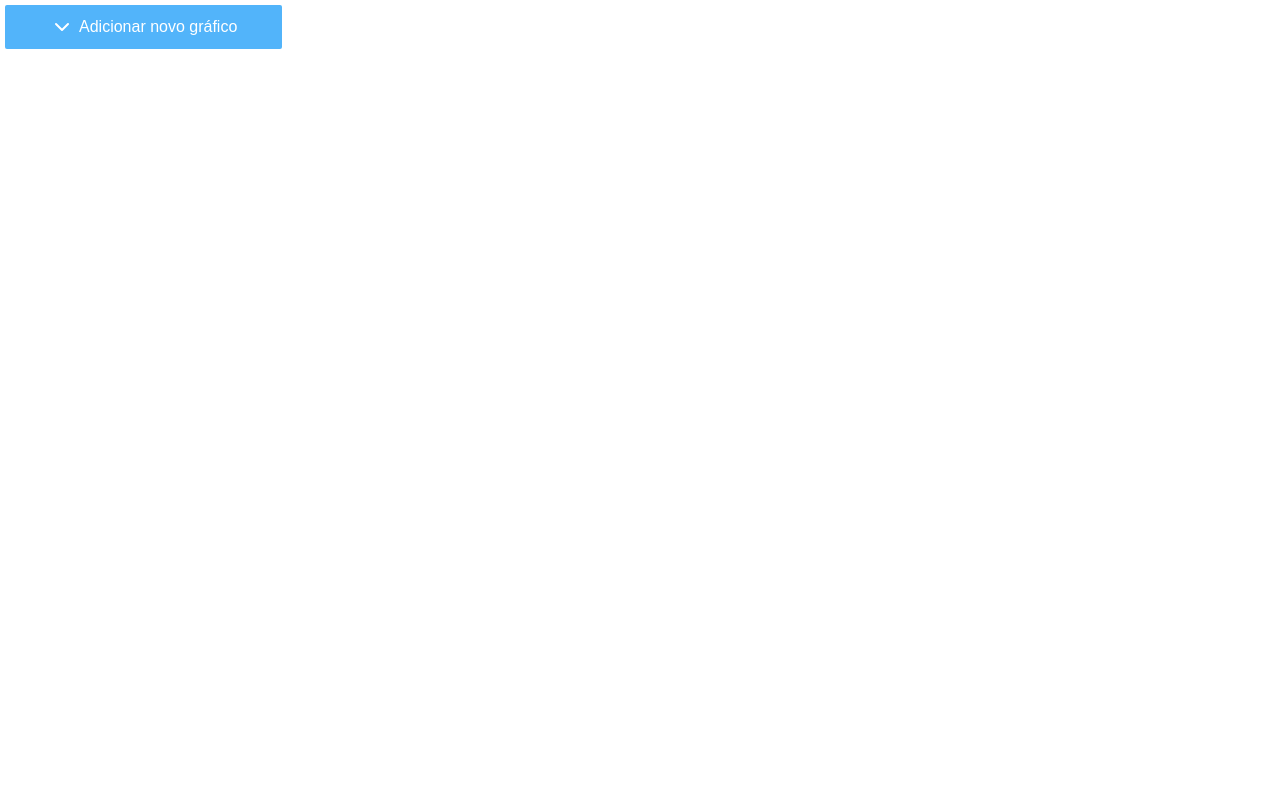
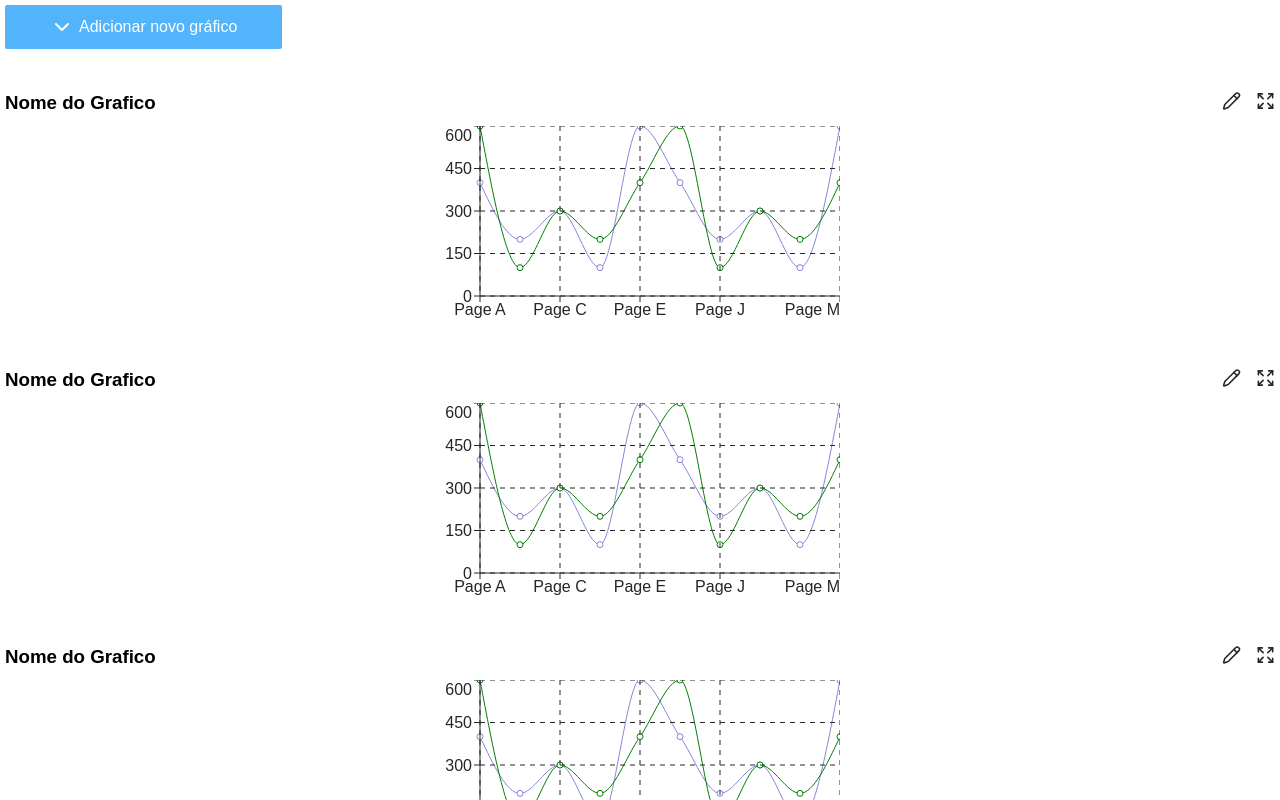
Before and after one commit to Wenderf5/Desafio-tecnico-Easysecrets, a React (Vite) app: page / in a window 1280 px wide. Shown: the top 800 px of the page. Built offline with nearby package versions, Linux system fonts and the light colour scheme; a web font is replaced by a local one.

Commit message:
feat: creation of chart line

```diff
--- /dev/null
+++ b/src/components/chartLine/_components/label/index.module.css
@@ -0,0 +1,20 @@
+.label {
+    width: 100%;
+    display: flex;
+    align-items: center;
+    justify-content: space-between;
+}
+
+.options {
+    gap: 15px;
+    display: flex;
+}
+
+.options button {
+    border: none;
+    background: none;
+}
+
+.icon {
+    width: 19px;
+}
--- /dev/null
+++ b/src/components/chartLine/_components/label/index.tsx
@@ -0,0 +1,14 @@
+import style from './index.module.css';
+import { Pencil, Expand } from 'lucide-react';
+
+export function Label() {
+    return (
+        <div className={style.label}>
+            <h3>Nome do Grafico</h3>
+            <div className={style.options}>
+                <button>{<Pencil className={style.icon} color='#262626' />}</button>
+                <button>{<Expand className={style.icon} color='#262626' />}</button>
+            </div>
+        </div>
+    );
+}
--- /dev/null
+++ b/src/components/chartLine/index.module.css
@@ -0,0 +1,8 @@
+.containerOfChart {
+    padding: 10px 0px 10px 0px;
+    gap: 10px;
+    display: flex;
+    flex-direction: column;
+    align-items: center;
+    justify-content: center;
+}
--- /dev/null
+++ b/src/components/chartLine/index.tsx
@@ -0,0 +1,32 @@
+import style from './index.module.css';
+import { LineChart, Line, XAxis, YAxis, CartesianGrid, Tooltip } from 'recharts';
+import { Label } from './_components/label';
+
+export function ChartLine() {
+    const data = [
+        { name: 'Page A', uv: 400, pv: 600, amt: 2400 },
+        { name: 'Page B', uv: 200, pv: 100, amt: 2400 },
+        { name: 'Page C', uv: 300, pv: 300, amt: 2400 },
+        { name: 'Page D', uv: 100, pv: 200, amt: 2400 },
+        { name: 'Page E', uv: 600, pv: 400, amt: 2400 },
+        { name: 'Page F', uv: 400, pv: 600, amt: 2400 },
+        { name: 'Page J', uv: 200, pv: 100, amt: 2400 },
+        { name: 'Page K', uv: 300, pv: 300, amt: 2400 },
+        { name: 'Page L', uv: 100, pv: 200, amt: 2400 },
+        { name: 'Page M', uv: 600, pv: 400, amt: 2400 }
+    ];
+
+    return (
+        <div className={style.containerOfChart}>
+            <Label />
+            <LineChart width={400} height={200} data={data} margin={{ top: 0, right: 0, bottom: 0, left: -20 }}>
+                <Line type="monotone" dataKey="uv" stroke="#8884d8" />
+                <Line type="monotone" dataKey="pv" stroke="green" />
+                <CartesianGrid stroke="#262626" strokeDasharray="5 5" />
+                <XAxis dataKey="name" stroke="#262626" />
+                <YAxis stroke="#262626" />
+                <Tooltip />
+            </LineChart>
+        </div>
+    )
+}
--- a/src/pages/dashboard/index.module.css
+++ b/src/pages/dashboard/index.module.css
@@ -1,6 +1,6 @@
 .main {
     flex: 1;
-    gap: 10px;
+    gap: 30px;
     padding: 5px;
     display: flex;
     flex-direction: column;
@@ -8,8 +8,9 @@
 
 .containerOfCharts {
     flex: 1;
-    gap: 10px;
+    gap: 20px;
     width: 100%;
     display: flex;
     flex-direction: column;
+    justify-content: center;
 }
--- a/src/pages/dashboard/index.tsx
+++ b/src/pages/dashboard/index.tsx
@@ -3,6 +3,7 @@ import { AddChartButton } from "../../components/addChartButton";
 import { ModalToCreateCharts } from "../../components/modalToCreateCharts";
 import { useSelector } from "react-redux";
 import { RootState } from "../../store";
+import { ChartLine } from "../../components/chartLine";
 
 export function Dashboard() {
     const visibilityOfModal = useSelector((state: RootState) => state.visibilityOfModal.visible);
@@ -15,7 +16,13 @@ export function Dashboard() {
                     <ModalToCreateCharts />
                 )}
                 <div className={style.containerOfCharts}>
-
+                    <ChartLine />
+                    <ChartLine />
+                    <ChartLine />
+                    <ChartLine />
+                    <ChartLine />
+                    <ChartLine />
+                    <ChartLine />
                 </div>
             </main>
         </>
```
